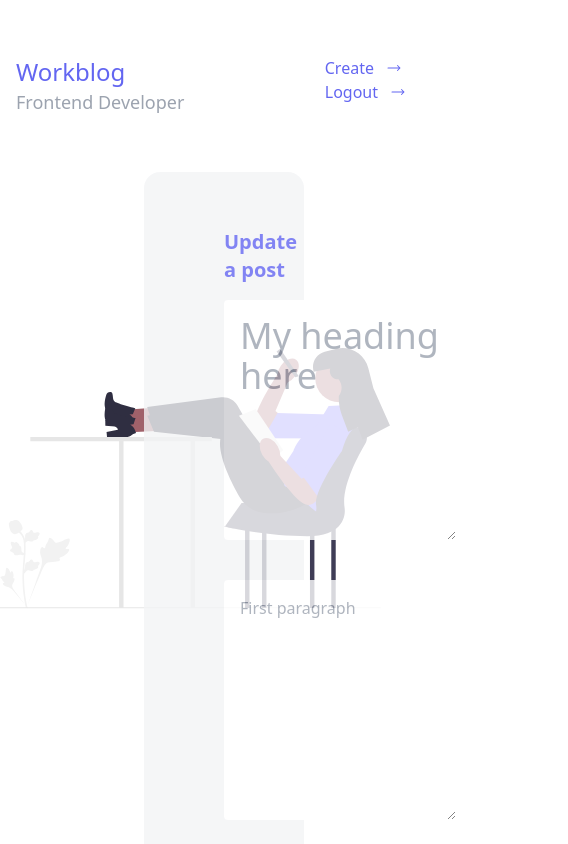
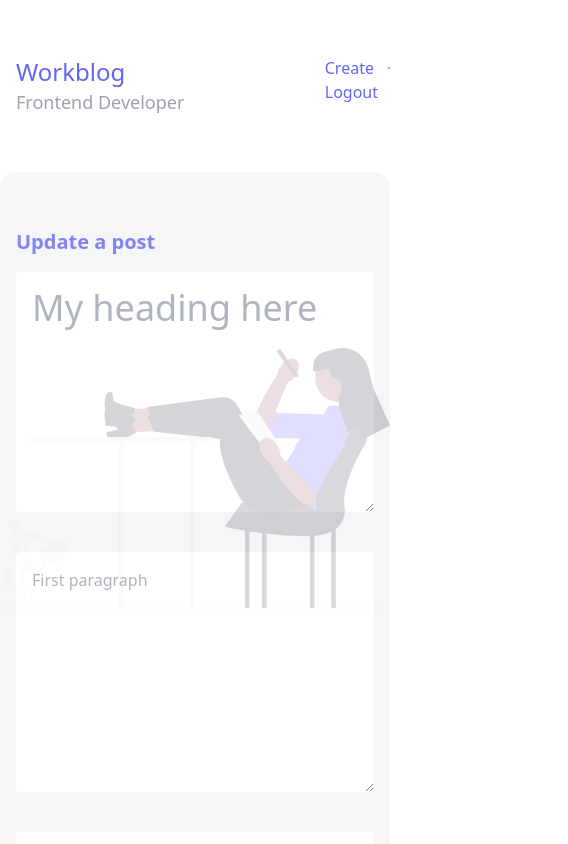
Before and after one commit to saraohman97/my_work_blog, a React (Create React App) app: page /create/1 in a window 390 px wide. Shown: the top 844 px of the page, 568 px wide, since content can reach past the window. Built offline with nearby package versions, Linux system fonts and the light colour scheme; no server answers; sample sign-in values are in the browser's storage.

Commit message:
Responsivity done.

```diff
--- a/src/App.css
+++ b/src/App.css
@@ -5,6 +5,7 @@
 html,
 body {
     transition: all 1s;
+    overflow-x: hidden;
 }
 
 .bg_pink {
--- a/src/components/Header.js
+++ b/src/components/Header.js
@@ -3,7 +3,7 @@ import Navbar from './Navbar'
 
 const Header = ({ setOpenLogin }) => {
   return (
-    <div className='h-screen container mx-auto mb-20 max-md:mb-0'>
+    <div className='h-screen container mx-auto mb-20 max-md:mb-10 overflow-hidden'>
       <Navbar />
 
       <div className='flex items-center h-3/4 max-md:flex-col-reverse max-md:gap-8'>
--- a/src/components/Login.js
+++ b/src/components/Login.js
@@ -32,18 +32,24 @@ const Login = ({ setOpenLogin }) => {
                 <div className="fixed bg-gray-500 bg-opacity-75 transition-opacity inset-0" onClick={() => setOpenLogin(false)} />
 
                 <div className="flex min-h-full justify-center p-4 text-center items-center">
-                    <div className="relative transform overflow-hidden rounded-lg bg-white text-left shadow-xl transition-all sm:my-8 w-full sm:max-w-4xl flex py-14 px-20 justify-between">
+                    <div className="relative transform overflow-hidden rounded-lg bg-white text-left shadow-xl transition-all sm:my-8 w-full sm:max-w-4xl flex py-14 px-20 max-sm:px-4 justify-between">
                         {/* Popup content */}
-                        <div onClick={() => setOpenLogin(false)} className="text-gray-200 text-xl absolute right-10 top-7 w-8 h-8 rounded-full hover:bg-gray-50 cursor-pointer flex items-center justify-center">X</div>
+                        <div onClick={() => setOpenLogin(false)} className="text-gray-200 text-xl absolute right-10 max-sm:right-4 top-7 w-8 h-8 rounded-full hover:bg-gray-50 cursor-pointer flex items-center justify-center">X</div>
                         <form onSubmit={handleSubmit} className="flex flex-col justify-between">
                             <h3 className="text-indigo-500 text-xl font-bold">Login</h3>
                             <p className="text-gray-400">Only people with access to this blog is allowed in.</p>
-                            <input onChange={(e) => setEmail(e.target.value)} type="text" placeholder="Email" className="bg-gray-100 p-4 rounded text-center" />
-                            <input onChange={(e) => setPassword(e.target.value)} type="text" placeholder="Email" className="bg-gray-100 p-4 rounded text-center" />
+                            <input onChange={(e) => setEmail(e.target.value)} type="text" placeholder="Email" className="bg-gray-100 p-4 rounded text-center max-sm:mb-4" />
+                            <input onChange={(e) => setPassword(e.target.value)} type="password" placeholder="Password" className="bg-gray-100 p-4 rounded text-center" />
                             {error && <p style={{ color: 'red' }}>Wrong email or password</p>}
                             <button className='self-center hover:bg-white hover:text-gray-400 border border-3 rounded hover:border-gray-400 p-3 w-60 mt-6 border-indigo-500 bg-indigo-500 text-white font-bold'>Login</button>
                         </form>
-                        <img src={LoginImg} alt='Undraw login' height={300} width={300} />
+                        <img
+                            src={LoginImg}
+                            className='max-sm:hidden'
+                            alt='Undraw login'
+                            height={300}
+                            width={300}
+                        />
                     </div>
                 </div>
             </div>
--- a/src/components/Navbar.js
+++ b/src/components/Navbar.js
@@ -17,7 +17,7 @@ const Navbar = () => {
   }
 
   return (
-    <div className='my-14 flex justify-between container mx-auto max-md:mx-4'>
+    <div className='overflow-hidden my-14 flex justify-between container mx-auto max-md:mx-4'>
       <Link to='/' className='cursor-pointer'>
         <h2 className='text-indigo-500 text-2xl'>Workblog</h2>
         <h4 className='text-lg text-gray-400'>Frontend Developer</h4>
--- a/src/components/Post.js
+++ b/src/components/Post.js
@@ -43,7 +43,7 @@ const Post = ({ post, handleDelete }) => {
                 <div className={post.thirdParagraph !== '' ? 'flex flex-row items-bottom gap-20 bg-white text-xl font-light max-lg:flex-col max-lg:gap-10' : 'flex flex-col self-center gap-10 bg-white text-xl font-light w_400 max-lg:flex-col max-lg:gap-10'}>
                     <div className='flex flex-col gap-10'>
                         <div>
-                            <h1 className='text-6xl text-gray-500'>{post.title}</h1>
+                            <h1 className='text-6xl text-gray-500 max-md:text-4xl'>{post.title}</h1>
                             <p className='text-xl text-indigo-500 mt-4'>{post.dDate} {date(post.dMonth)}, {post.dYear}</p>
                         </div>
                         <p className='break-words object-contain text-gray-500'>{post.firstParagraph}</p>
--- a/src/views/CreatePost.js
+++ b/src/views/CreatePost.js
@@ -119,11 +119,11 @@ const CreatePost = () => {
             {/* Navbar */}
             <Navbar />
 
-            <div className='relative'>
+            <div className='relative overflow-hidden'>
                 <img src={AdminImg} className='absolute top-44 right-0' alt="" />
                 <div className="container mx-auto mb-20">
                     {/* form */}
-                    <form onSubmit={handleSubmit} className='mx-36 py-14 px-20 bg-gray-100 rounded-2xl opacity-80 flex flex-col items-center'>
+                    <form onSubmit={handleSubmit} className='mx-36 max-xl:mx-0 py-14 px-20 max-lg:px-4 bg-gray-100 rounded-2xl opacity-80 flex flex-col items-center'>
                         <h3 className='self-start text-indigo-500 font-bold text-xl mb-4'>{id ? 'Update a post' : 'Create a post'}</h3>
                         <div className='flex flex-wrap w-full gap-10'>
 
--- a/src/views/Search.js
+++ b/src/views/Search.js
@@ -21,7 +21,7 @@ const Search = () => {
         />
         <button className='rounded-e-full bg_pink p-2 w-20 flex items-center justify-center'> <BsSearch className='text-black text-2xl' /></button>
       </div >
-      <p className='container mx-auto text-gray-300 mb-40 mt-4 pl-10'>*Search on title</p>
+      <p className='container mx-auto text-gray-300 mb-40 max-md:mb-10 mt-4 pl-10'>*Search on title</p>
 
       <PostList sQuery={sQuery} />
     </div>
```
